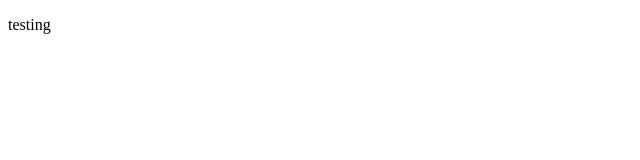
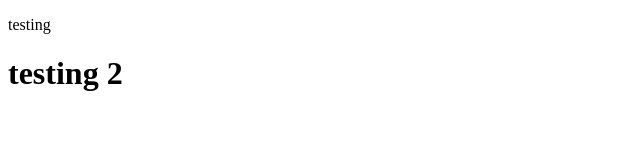
Before and after one commit to efr-en/collab2, a plain HTML site: page index.html in a window 1280 px wide. Shown: the whole page, without its empty margins (0-640 px from the left). Drawn offline with Linux system fonts and the light colour scheme.

Commit message:
added h1

```diff
--- a/index.html
+++ b/index.html
@@ -7,5 +7,6 @@
 </head>
 <body>
     <p>testing</p>
+    <h1>testing 2</h1>
 </body>
 </html>
```
